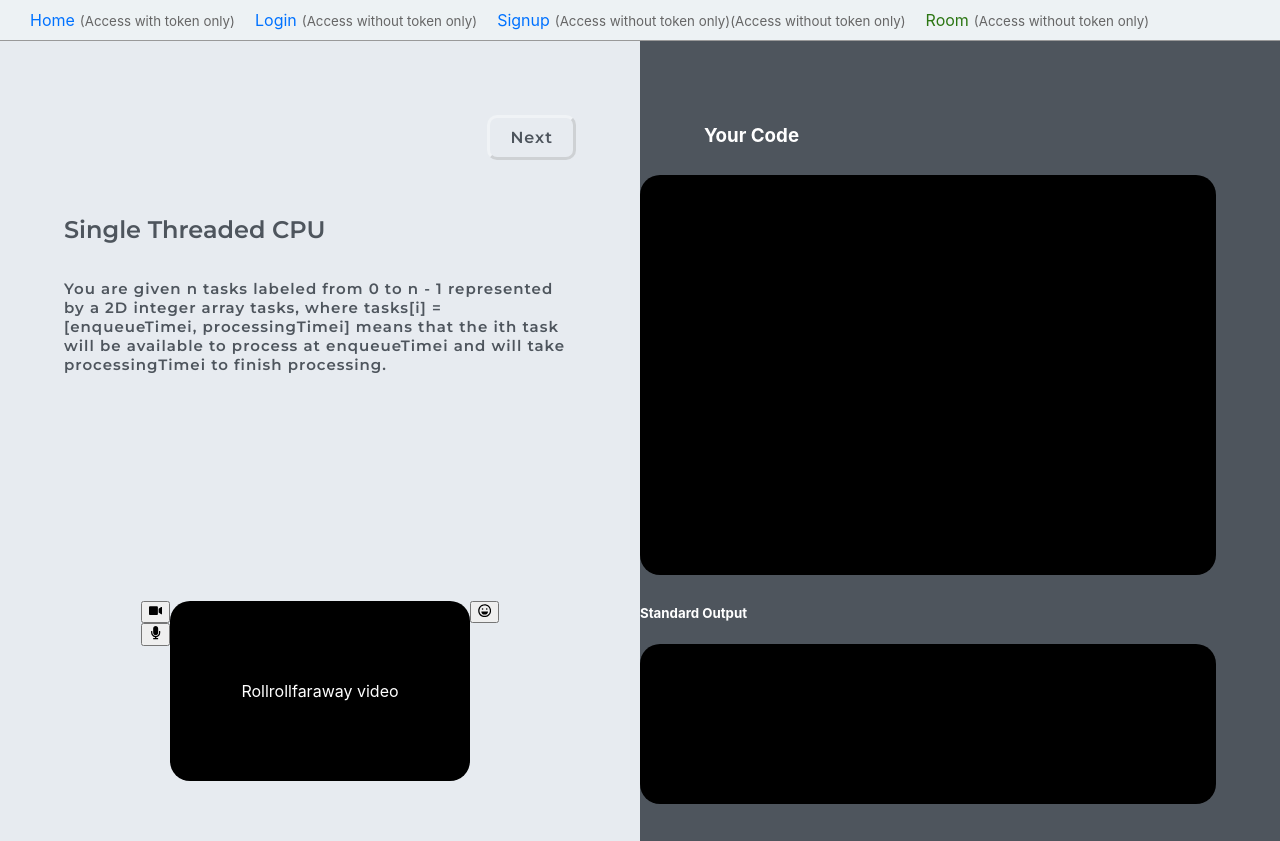
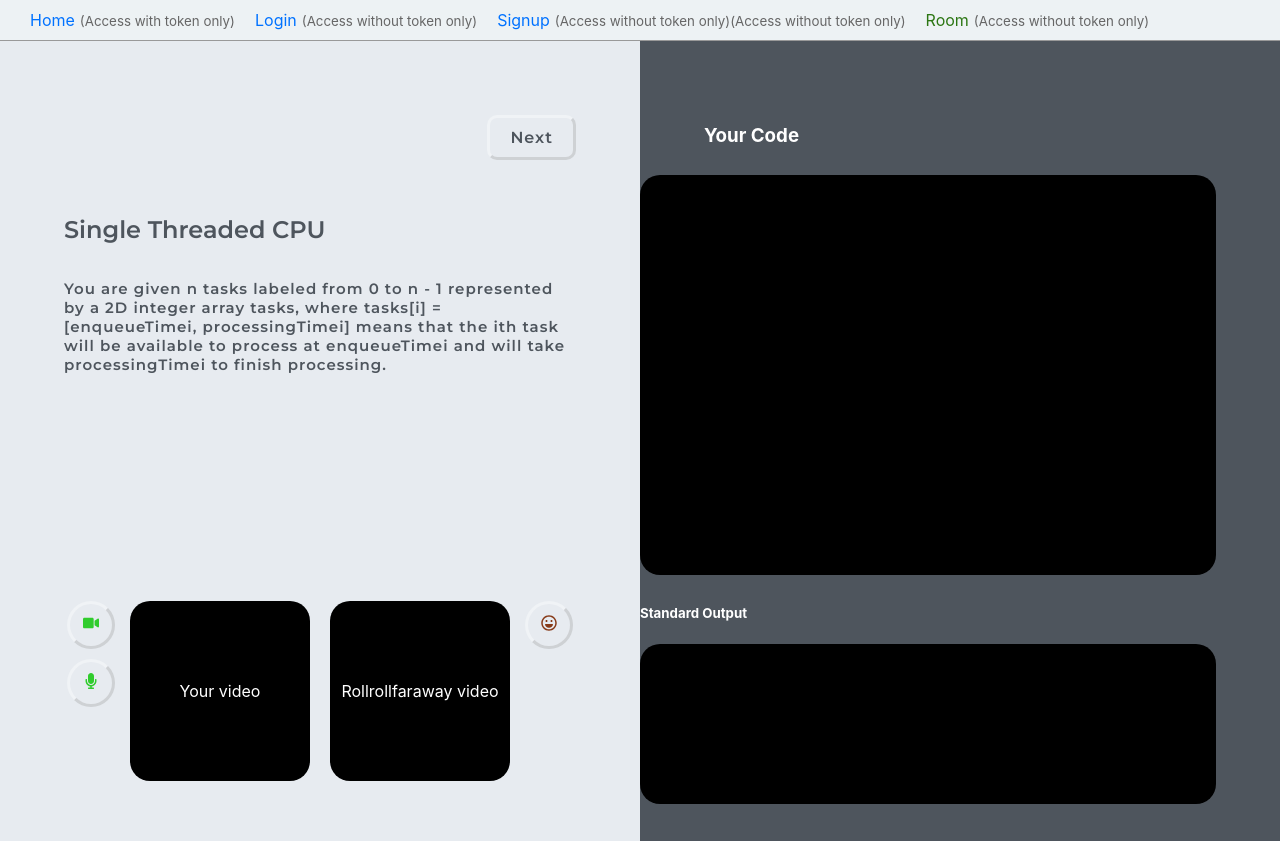
Before and after one commit to CS3219-SE-Principles-and-Patterns/cs3219-project-ay2122-2122-s1-g3, a React (Create React App) app in the folder frontend/: page /room in a window 1280 px wide. Built offline with nearby package versions, Linux system fonts and the light colour scheme.

Commit message:
Fix style for video

```diff
--- a/frontend/src/Room/questionSectionStyle.scss
+++ b/frontend/src/Room/questionSectionStyle.scss
@@ -28,7 +28,7 @@
                     cursor: pointer;
                   }
                   input:hover {
-                    background-color: #c8cccf;
+                    background-color: #f5f5f5;
                   }
             }
             .questionTitle {
--- a/frontend/src/Room/video.js
+++ b/frontend/src/Room/video.js
@@ -1,4 +1,5 @@
 import "./videoStyle.scss";
+import { IconContext } from "react-icons";
 import {FaVideo, FaMicrophone, FaRegLaugh} from "react-icons/fa";
 export const Video = () => {
   return (
@@ -11,6 +12,7 @@ export const Video = () => {
           <FaMicrophone />
         </button>
       </div>
+      <div className="cameraFeed">Your video</div>
       <div className="cameraFeed">Rollrollfaraway video</div>
       <div className="rightButtons">
       <button className="smileyButton">
--- a/frontend/src/Room/videoStyle.scss
+++ b/frontend/src/Room/videoStyle.scss
@@ -5,9 +5,10 @@
     display: flex;
     justify-content: center;
     .cameraFeed {
+        margin:0 10px 0 10px;
         background-color: black;
         display: inline-flex;
-        width:50%;
+        width:30%;
         height:90%;
         border-radius: 20px;
         color: white;
@@ -17,9 +18,40 @@
     .leftButtons{
         display: inline-flex;
         flex-direction: column;
+        button {
+            color:#30CC2D;
+            font-weight: 600;
+            font-size: 16px;
+            min-width: 3rem;
+            height: 3rem;
+            background-color: #E7EBF0;
+            border: 3px rgba($color: #FFFFFF, $alpha: 0.40);
+            border-style: outset;
+            border-radius: 3rem;
+            margin-bottom: 10px;
+            margin-right: 5px;
+            cursor: pointer;
+        }
     }
     .rightButtons{
         display: inline-flex;
         flex-direction: column;
+        button {
+            color:#873A18;
+            font-weight: 600;
+            font-size: 16px;
+            min-width: 3rem;
+            height: 3rem;
+            background-color: #E7EBF0;
+            border: 3px rgba($color: #FFFFFF, $alpha: 0.40);
+            border-style: outset;
+            border-radius: 3rem;
+            margin-bottom: 10px;
+            margin-left: 5px;
+            cursor: pointer;
+        }
+    }
+    button:hover {
+        background-color: #f5f5f5;
     }
 }
```
